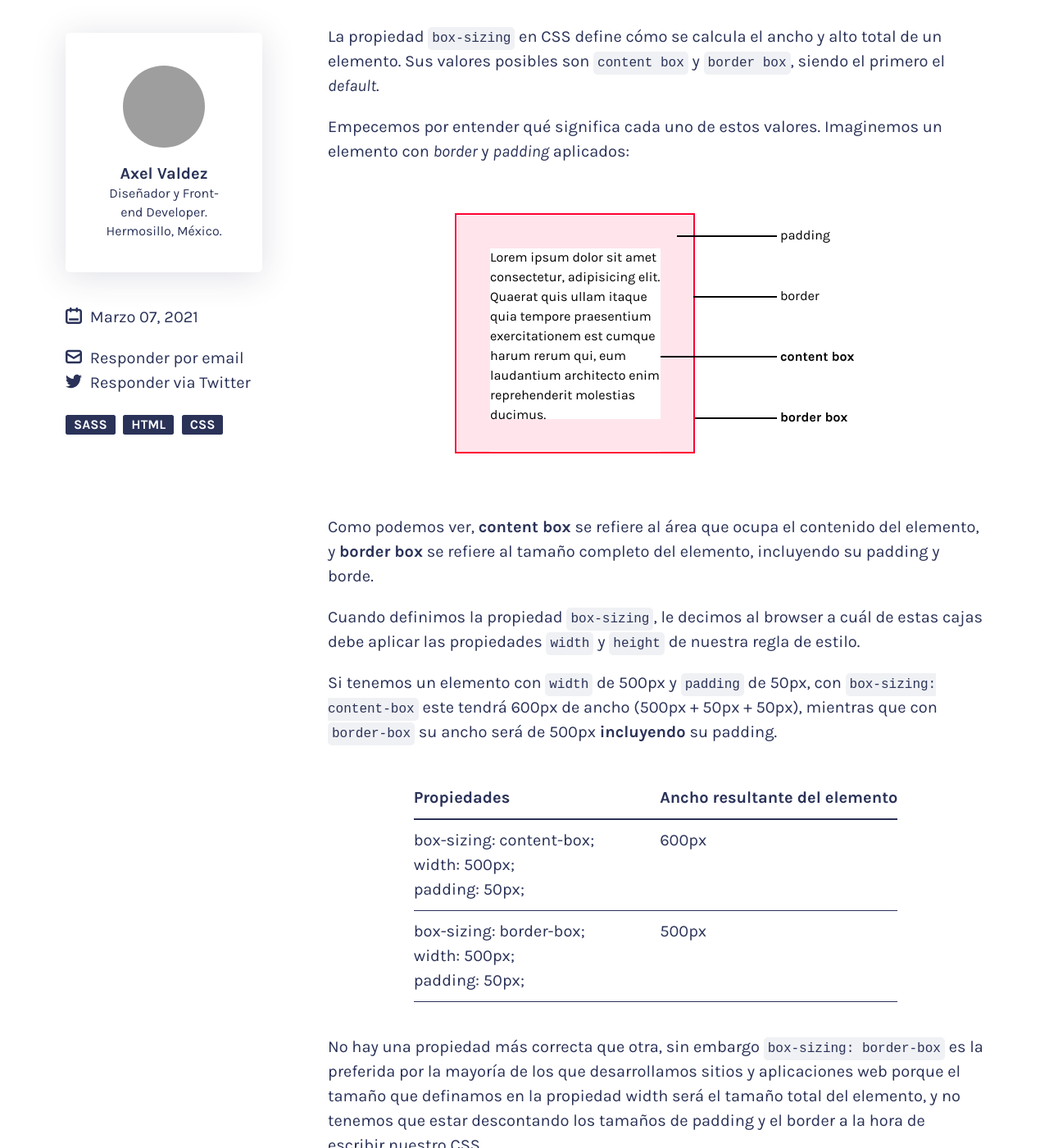
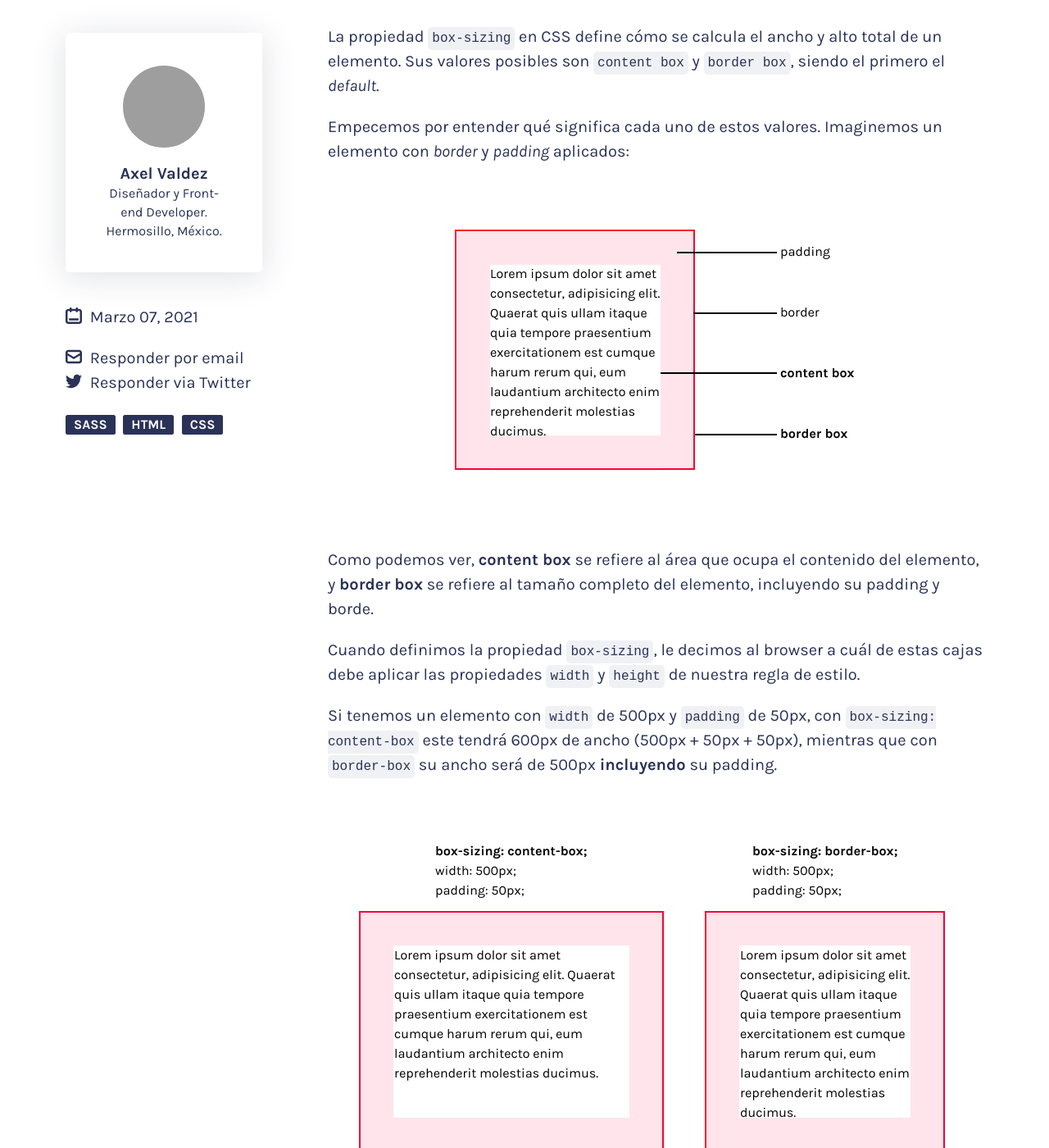
Before and after one commit to axelvaldez/htmlycss, a Jekyll site: the page built from _posts/2021-03-07-box-sizing.md, in a window 1280 px wide and 1400 px high, scrolled down 220 px. Shown: the whole window at 82% size. Built offline with Jekyll 4.4.1, drawn with Linux system fonts in a browser that asks for light colours; grey boxes are pictures that could not be loaded.

Commit message:
update box-sizing post with feedback from Squisbiz

````diff
--- a/_posts/2021-03-07-box-sizing.md
+++ b/_posts/2021-03-07-box-sizing.md
@@ -17,9 +17,6 @@
 
 Si tenemos un elemento con ```width``` de 500px y ```padding``` de 50px, con ```box-sizing: content-box``` este tendrá 600px de ancho (500px + 50px + 50px), mientras que con ```border-box``` su ancho será de 500px **incluyendo** su padding.
 
-|Propiedades|Ancho resultante del elemento|
-|---|---|
-|box-sizing: content-box;<br>width: 500px;<br>padding: 50px;|600px|
-|box-sizing: border-box;<br>width: 500px;<br>padding: 50px;|500px|
+![Comparativa entre brder-box y content-box](/assets/img/posts/box-sizing-example-2.png)
 
 No hay una propiedad más correcta que otra, sin embargo ```box-sizing: border-box``` es la preferida por la mayoría de los que desarrollamos sitios y aplicaciones web porque el tamaño que definamos en la propiedad width será el tamaño total del elemento, y no tenemos que estar descontando los tamaños de padding y el border a la hora de escribir nuestro CSS.
--- a/_sass/_basis.scss
+++ b/_sass/_basis.scss
@@ -75,6 +75,7 @@ small, .small{
 a{
   color: var(--txt);
   text-decoration: none;
+  transition: ease-in all 100ms;
 
   &:hover{
     color: var(--acc);
--- a/_sass/_components.scss
+++ b/_sass/_components.scss
@@ -162,4 +162,14 @@
   .content-main img{
     max-width: 100%;
     height: auto;
+    margin: 1rem auto;
+
+    @media (prefers-color-scheme: dark){
+      opacity: .7;
+      transition: ease-in all 100ms;
+
+      &:hover{
+        opacity: 1;
+      }
+    }
   }
````
Also changed, not shown: assets/img/posts/box-sizing-example-2.png (added), assets/img/posts/box-sizing-example.png.
